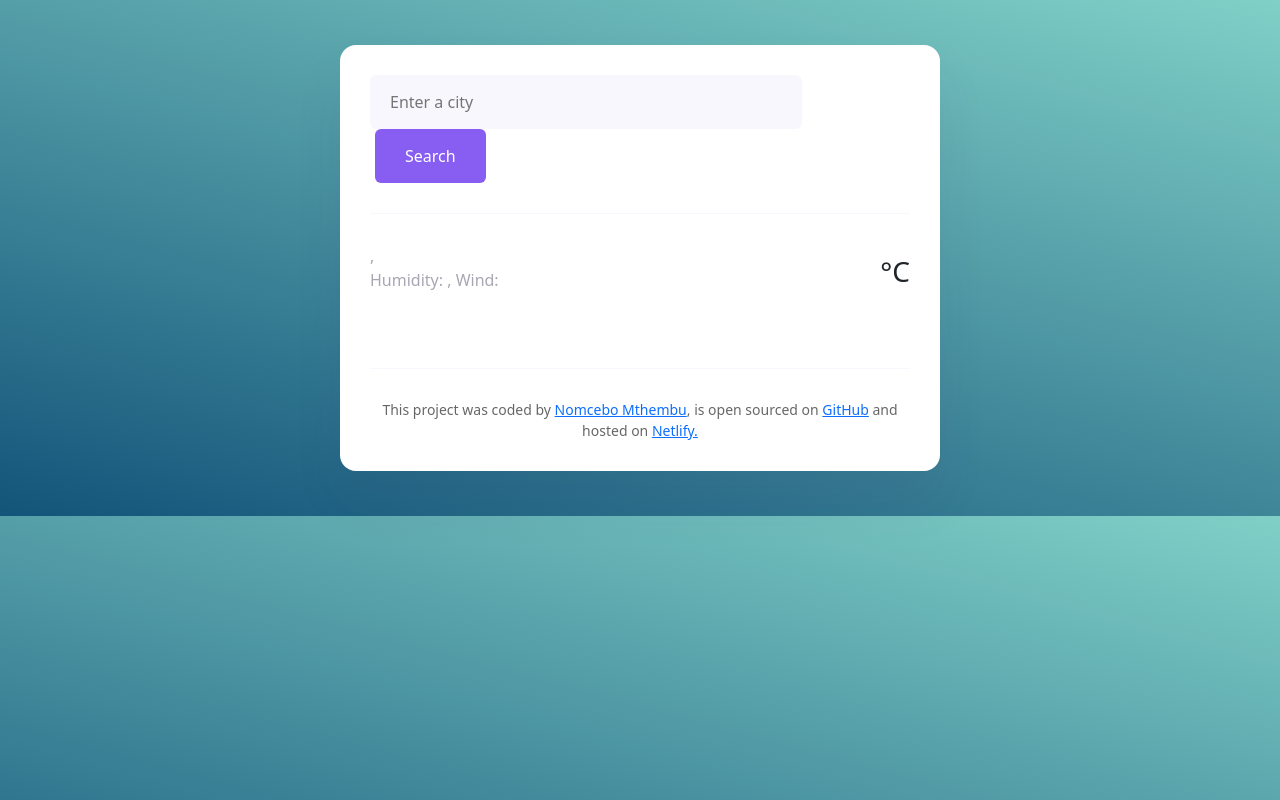
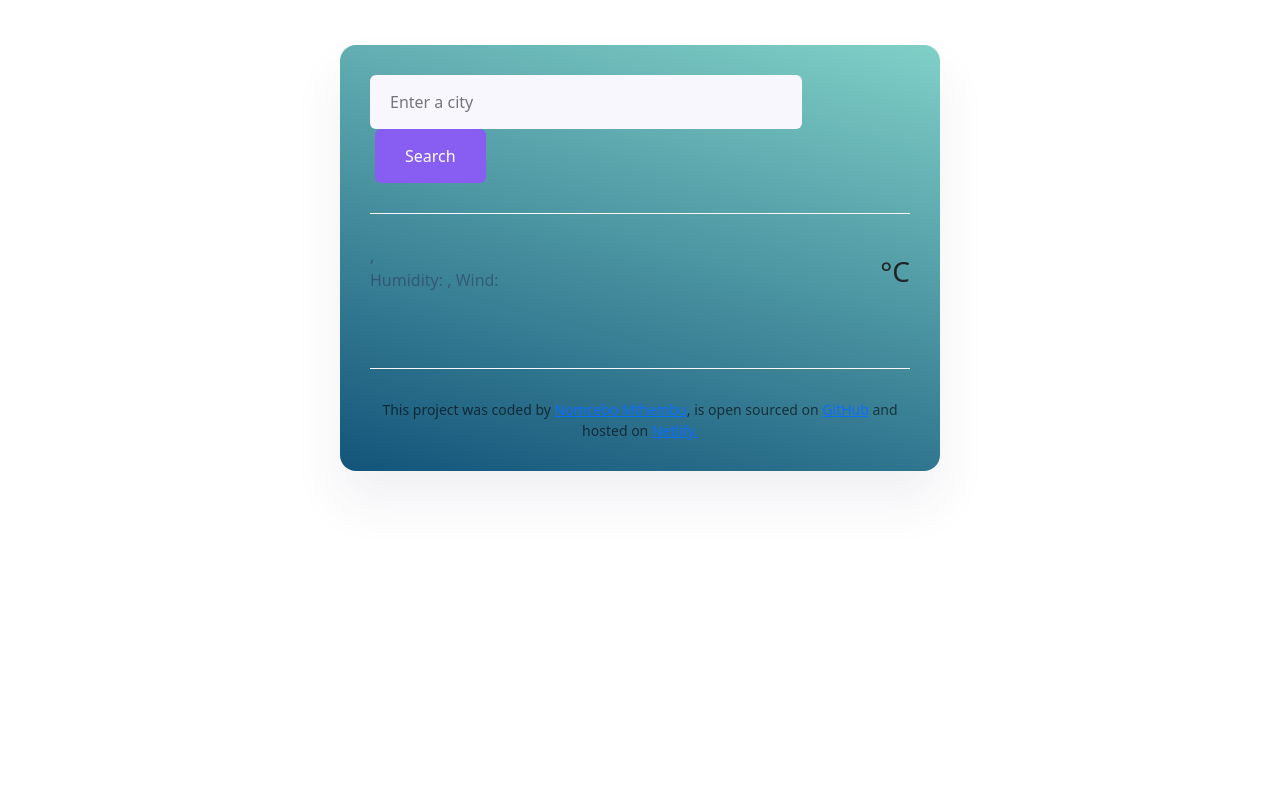
Before and after one commit to Nomcebo-coder-hub/Vanilla-Weather-app, a plain HTML site: page index.html in a window 1280 px wide. Drawn offline with nearby package versions, Linux system fonts and the light colour scheme; no server answers.

Commit message:
Changed background colour for .weather-app and body

```diff
--- a/src/styles.css
+++ b/src/styles.css
@@ -1,5 +1,5 @@
 body {
-  background: linear-gradient(15deg, #13547a 0%, #80d0c7 100%);
+  background: #f9f7fe;
   font-family: Georgia, "Times New Roman", Times, serif;
 }
 
@@ -8,7 +8,7 @@ a {
 }
 
 .weather-app {
-  background: #ffffff;
+  background: linear-gradient(15deg, #13547a 0%, #80d0c7 100%);
   margin: 45px auto;
   max-width: 600px;
   padding: 30px;
```
